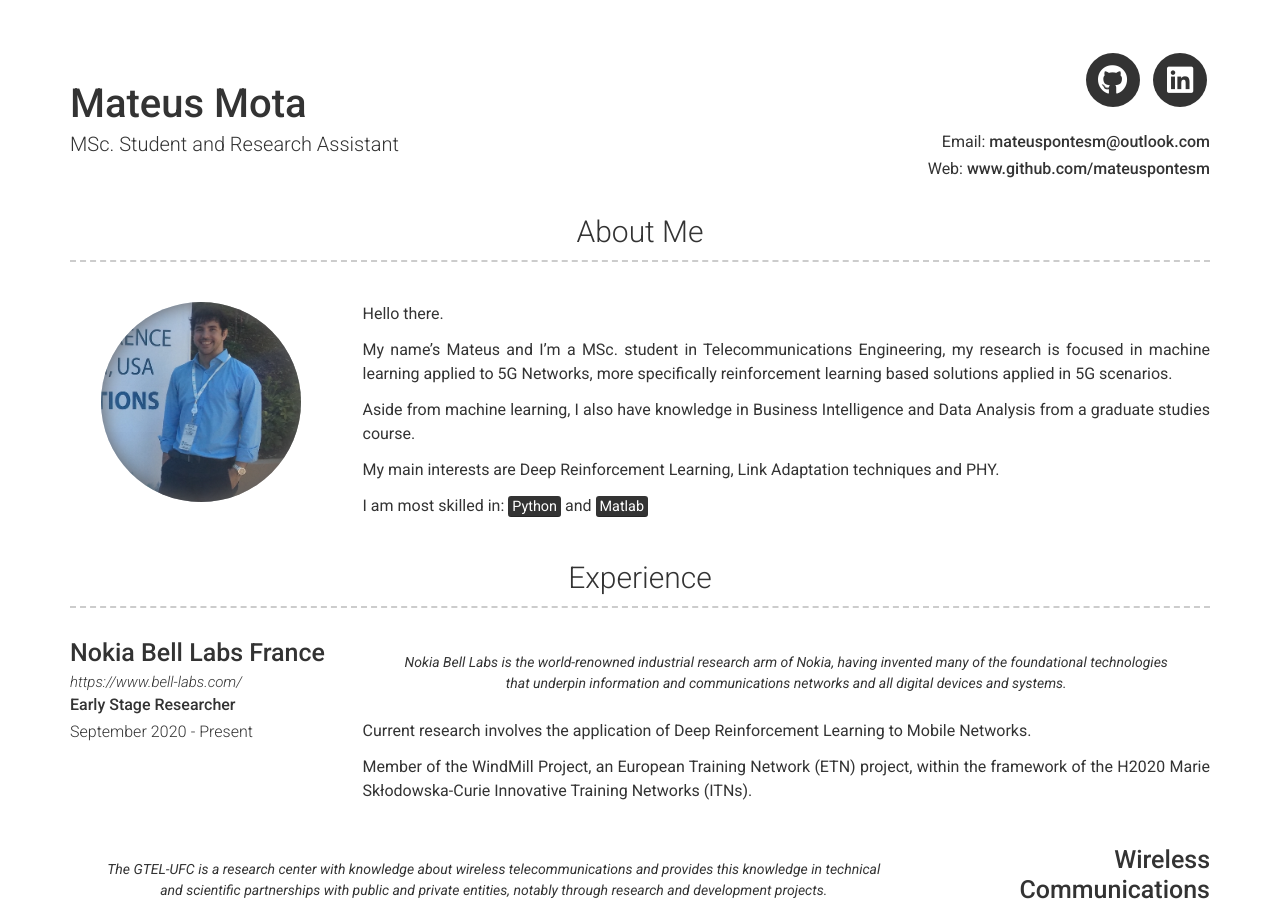
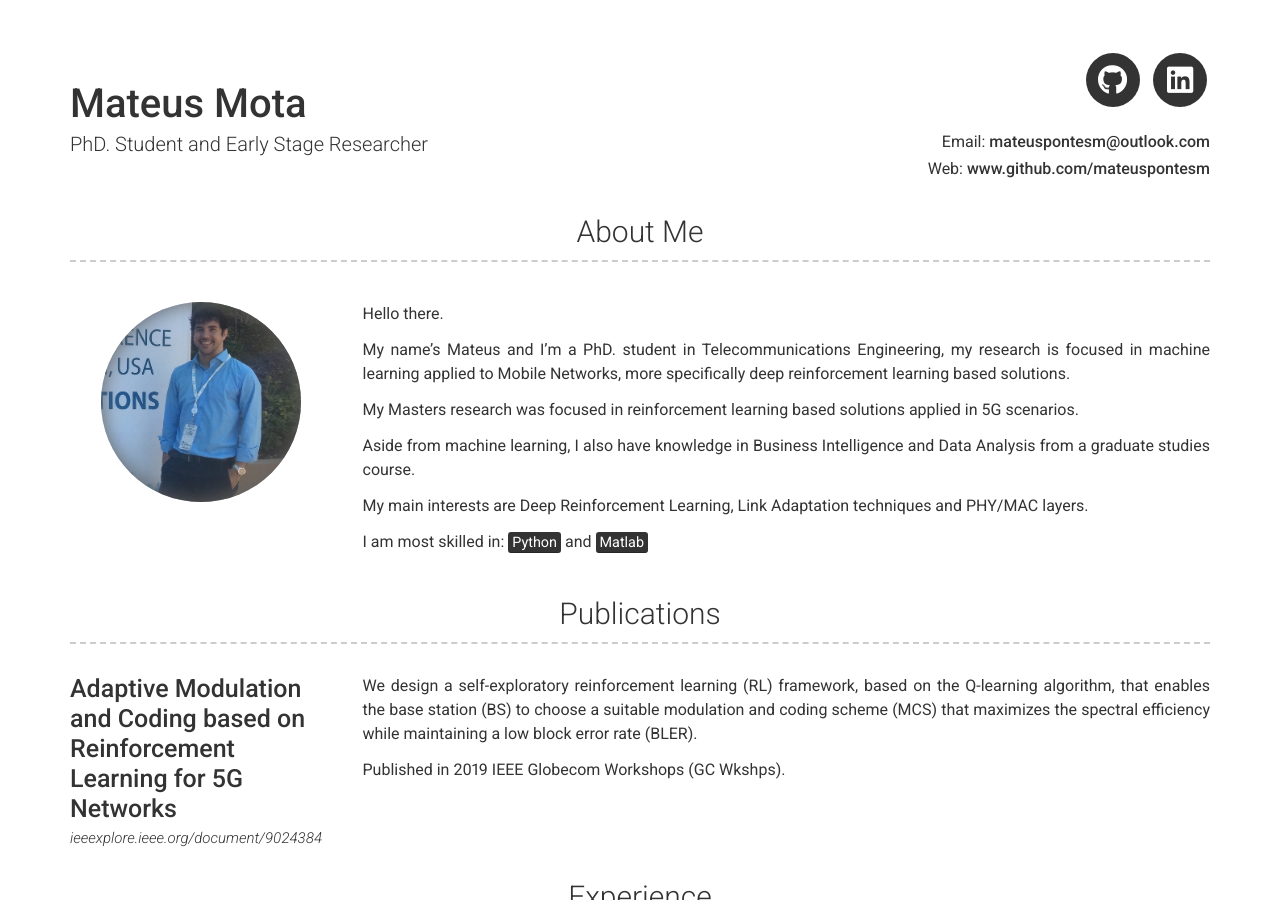
Before and after one commit to mateuspontesm/mateuspontesm.github.io, a Jekyll site: the page built from index.md, in a window 1280 px wide and 900 px high. Built offline with Jekyll 4.4.1, drawn with Linux system fonts in a browser that asks for light colours; nearby versions of some CDN libraries.

Commit message:
Updated the intro and added publications

```diff
--- a/_config.yml
+++ b/_config.yml
@@ -4,7 +4,7 @@ favicon: images/favicon.ico
 
 # Personal info
 name: Mateus Mota
-title: MSc. Student and Research Assistant
+title: PhD. Student and Early Stage Researcher
 email: mateuspontesm@outlook.com
 website: www.github.com/mateuspontesm
 
@@ -26,16 +26,19 @@ about_profile_image: images/globecom_avatar_2.png
 about_content: | # this will include new lines to allow paragraphs
   Hello there.
 
-  My name's Mateus and I'm a MSc. student in Telecommunications Engineering, my research is focused in machine learning applied to 5G Networks, more specifically reinforcement learning based solutions applied in 5G scenarios.
+
+  My name's Mateus and I'm a PhD. student in Telecommunications Engineering, my research is focused in machine learning applied to Mobile Networks, more specifically deep reinforcement learning based solutions.
+
+  My Masters research was focused in reinforcement learning based solutions applied in 5G scenarios.
 
   Aside from machine learning, I also have knowledge in Business Intelligence and Data Analysis from a graduate studies course.
 
-  My main interests are Deep Reinforcement Learning, Link Adaptation techniques and PHY.
+  My main interests are Deep Reinforcement Learning, Link Adaptation techniques and PHY/MAC layers.
 
   I am most skilled in: <mark>Python</mark> and <mark>Matlab</mark>
 
 # Projects Section
-# projects_title: Publications
+projects_title: Publications
 
 # Experience Section
 experience_title: Experience
--- a/_data/projects.yml
+++ b/_data/projects.yml
@@ -1,8 +1,10 @@
-# - layout: left
-#   name: Adaptive Modulation and Coding based on Reinforcement Learning for 5G Networks
-#   link: github.com/sproogen
-#   github: sproogen/resume-theme
-#   quote: >
-#     This is probably one of the greatest apps ever created, if you don't agree you're probably wrong.
-#   description: | # this will include new lines to allow paragraphs
-#     I started this project as a way if learning <mark>React</mark> and it has since grown into a fully fledged app. I have learned many skills through this and been I'm very proud of having this in my portfolio. If you don't have a project as awesome as this I would advise you make one.
+- layout: left
+  name: Adaptive Modulation and Coding based on Reinforcement Learning for 5G Networks
+  link: ieeexplore.ieee.org/document/9024384
+  # github: sproogen/resume-theme
+  # quote: >
+    # We design a self-exploratory reinforcement learning (RL) framework, based on the Q-learning algorithm, that enables the base station (BS) to choose a suitable modulation and coding scheme (MCS) that maximizes the spectral efficiency while maintaining a low block error rate (BLER).
+  description: | # this will include new lines to allow paragraphs
+    We design a self-exploratory reinforcement learning (RL) framework, based on the Q-learning algorithm, that enables the base station (BS) to choose a suitable modulation and coding scheme (MCS) that maximizes the spectral efficiency while maintaining a low block error rate (BLER).
+
+    Published in 2019 IEEE Globecom Workshops (GC Wkshps).
```
